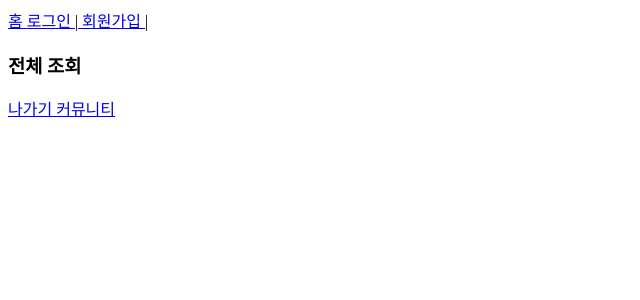
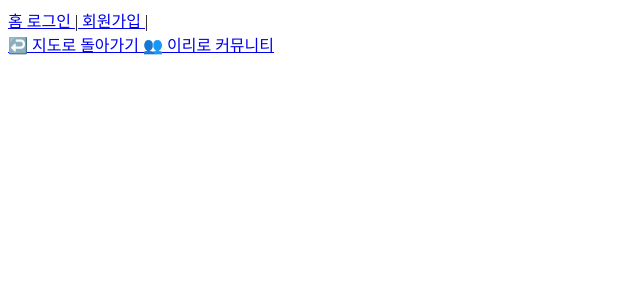
Before and after one commit to leehyeon2021/IRIRO-front, a React (Vite) app in the folder src/main/react/: page /article in a window 1280 px wide. Shown: the top 300 px of the page, without its empty margins (0-640 px from the left). Built offline with nearby package versions, Linux system fonts and the light colour scheme.

Commit message:
260405 기사 게시판 메인

```diff
--- a/src/main/react/src/pages/article/ArticleMain.jsx
+++ b/src/main/react/src/pages/article/ArticleMain.jsx
@@ -1,4 +1,5 @@
-import { Link, Route, Routes } from "react-router-dom";
+import { Route, Routes } from "react-router-dom";
+import ArticleNavi from "./ArticleNavi.jsx";
 import ArticleList from "./ArticleList";
 import ArticleSearch from "./ArticleSearch";
 import ArticleFind from "./ArticleFind";
@@ -10,15 +11,11 @@ export default function ArticleMain( props ){
 
     //
     return(<>
-        <div>
-            <h3>전체 조회</h3>
-            <Link to="/"> 나가기 </Link>
-            <Link to="/community"> 커뮤니티 </Link>
+        <ArticleNavi/>
             <Routes>
                 <Route path="/articles/list" element={<ArticleList/>}/>
                 <Route path="/articles/search" element={<ArticleSearch/>}/>
                 <Route path="/articles/find" element={<ArticleFind/>}/>
             </Routes>
-        </div>
     </>)
 }
```
